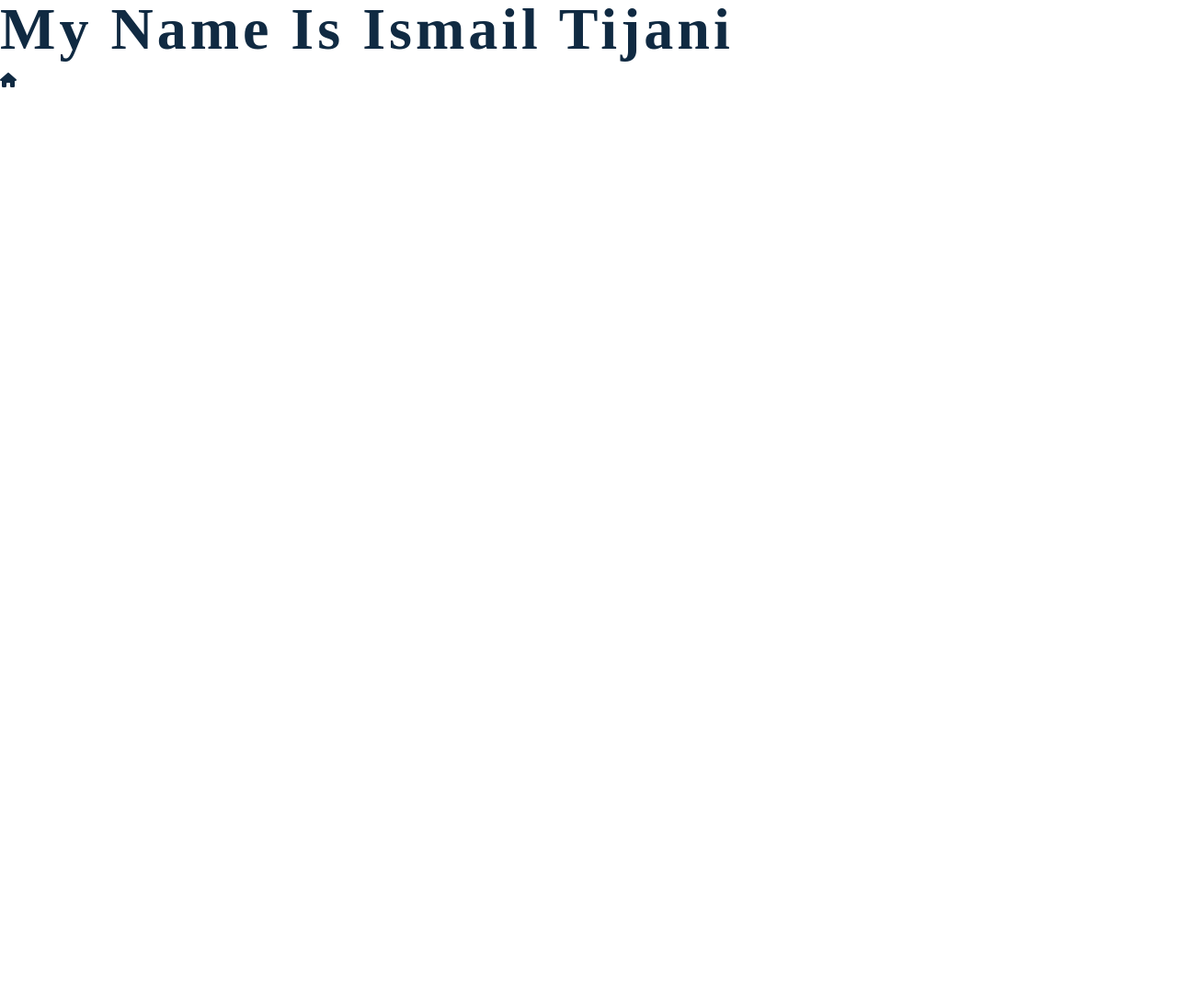
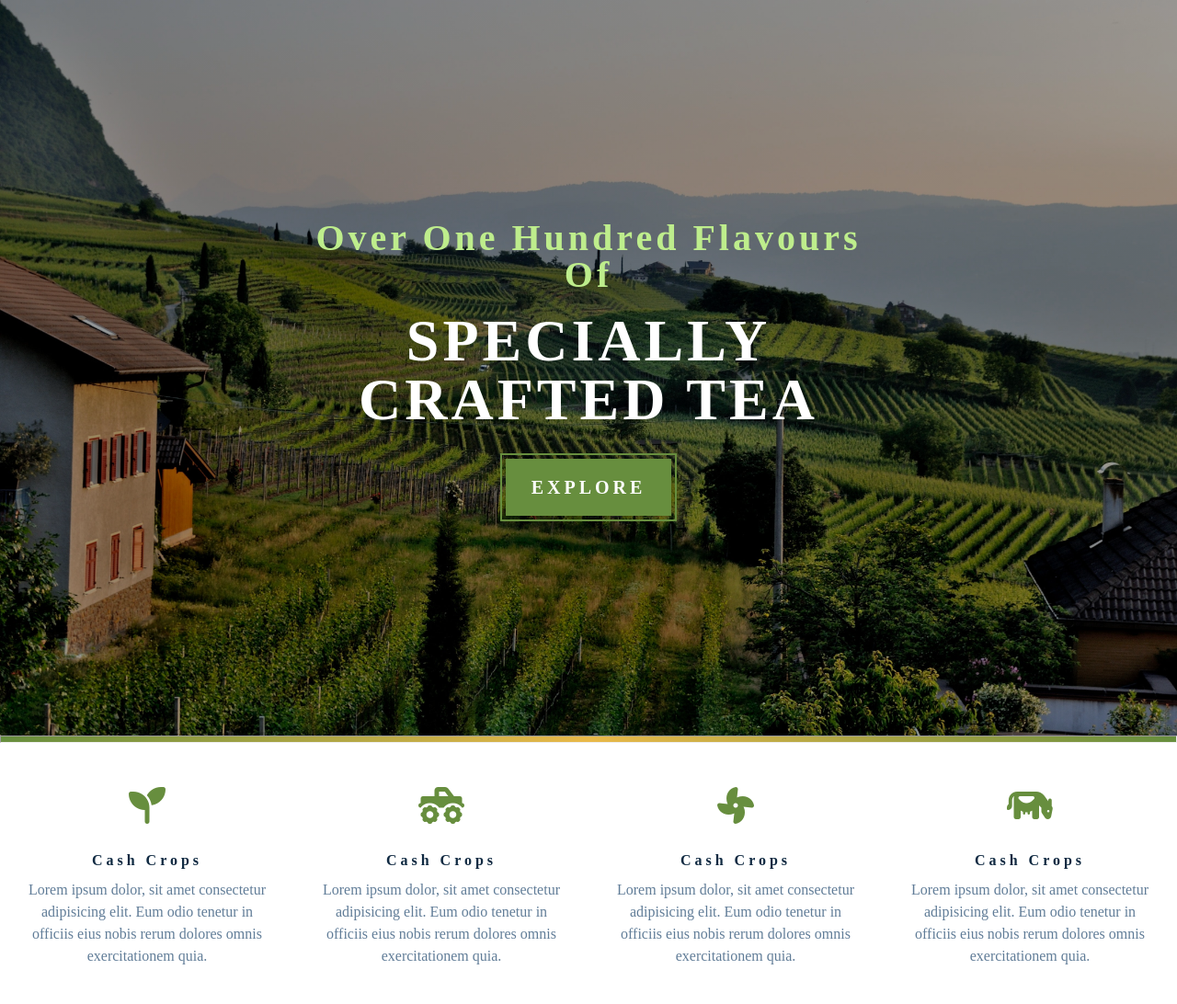
Before and after one commit to ismailtijani/Farm-Service, a plain HTML site: page index.html in a window 1280 px wide. Shown: the whole page at 92% size. Before the commit the page ends 800 px from the top, so only its background shows below. Drawn offline with Linux system fonts and the light colour scheme; a web font is replaced by a local one.

Commit message:
Implementing service section

```diff
--- a/index.html
+++ b/index.html
@@ -12,8 +12,52 @@
 </head>
 
 <body>
-    <h1>My name is Ismail Tijani</h1>
-    <i class="fa-solid fa-house"></i>
+    <!-- App Header -->
+    <header>
+        <nav></nav>
+        <div class="banner">
+            <h2>Over one hundred flavours of</h2>
+            <h1> specially <br> crafted tea</h1>
+            <a href="skills.html" class="btn banner-btn">Explore</a>
+        </div>
+    </header>
+    <!-- Horizontal Rule -->
+    <hr>
+
+    <!-- Skills Session -->
+    <section class="service-section">
+        <article class="service">
+            <span class="service-icon">
+                <i class="fa-solid fa-seedling"></i>
+            </span>
+            <h4 class="service-title">Cash Crops</h4>
+            <p class="service-text">Lorem ipsum dolor, sit amet consectetur adipisicing elit. Eum odio tenetur in
+                officiis eius nobis rerum dolores omnis exercitationem quia.</p>
+        </article>
+        <article class="service">
+            <span class="service-icon">
+                <i class="fa-solid fa-truck-monster"></i> </span>
+            <h4 class="service-title">Cash Crops</h4>
+            <p class="service-text">Lorem ipsum dolor, sit amet consectetur adipisicing elit. Eum odio tenetur in
+                officiis eius nobis rerum dolores omnis exercitationem quia.</p>
+        </article>
+        <article class="service">
+            <span class="service-icon">
+                <i class="fa-solid fa-fan"></i>
+            </span>
+            <h4 class="service-title">Cash Crops</h4>
+            <p class="service-text">Lorem ipsum dolor, sit amet consectetur adipisicing elit. Eum odio tenetur in
+                officiis eius nobis rerum dolores omnis exercitationem quia.</p>
+        </article>
+        <article class="service">
+            <span class="service-icon">
+                <i class="fa-solid fa-cow"></i>
+            </span>
+            <h4 class="service-title">Cash Crops</h4>
+            <p class="service-text">Lorem ipsum dolor, sit amet consectetur adipisicing elit. Eum odio tenetur in
+                officiis eius nobis rerum dolores omnis exercitationem quia.</p>
+        </article>
+    </section>
 </body>
 
 </html>
--- a/styles.css
+++ b/styles.css
@@ -1,8 +1,9 @@
 @import url("https://fonts.googleapis.com/css2?family=Catamaran:wght@400;700&family=Grand+Hotel&display=swap");
 
 /*
+=============
+Variables
 ============
-Variables
 */
 
 :root {
@@ -101,3 +102,126 @@ p {
     line-height: 1;
   }
 }
+
+/* Gloable CSS */
+.btn {
+  color: var(--clr-white);
+  background: var(--clr-primary);
+  padding: 0.75rem 1rem;
+  letter-spacing: var(--spacing);
+  text-transform: uppercase;
+  display: inline-block;
+  font-weight: 700;
+  transition: var(--transition);
+  font-size: 1rem;
+  border: none;
+  cursor: pointer;
+  box-shadow: 0 1px 3px rgba(0, 0, 0, 0.2);
+}
+
+.btn:hover {
+  color: var(--clr-primary);
+  background: var(--clr-primary-light);
+}
+/*
+=============
+Header
+============
+*/
+header {
+  min-height: 100vh;
+  background: linear-gradient(rgba(0, 0, 0, 0.4), rgba(0, 0, 0, 0.4)),
+    url(./images/banner.jpg) center/cover no-repeat fixed;
+  position: relative;
+  /* Animation */
+  overflow-x: hidden;
+
+  /* Banner styles */
+  > .banner {
+    text-align: center;
+    position: absolute;
+    top: 50%;
+    left: 50%;
+    transform: translate(-50%, -50%);
+
+    /* Banner heading styles */
+    > h2 {
+      font-family: var(--ff-secondary);
+      color: var(--clr-primary-light);
+      /* Animation */
+    }
+    > h1 {
+      color: var(--clr-white);
+      text-transform: uppercase;
+      margin-top: 1.25rem;
+      margin-bottom: 2rem;
+      /* Animation */
+    }
+
+    /* Banner Button */
+    .btn {
+      outline: 0.125rem solid var(--clr-primary);
+      outline-offset: 0.25rem;
+      font-size: 1.25rem;
+      padding: 1rem 1.75rem;
+    }
+  }
+}
+
+/* Content Divider */
+hr {
+  height: 0.5rem;
+  background: linear-gradient(to left, var(--clr-primary), #e9b949, var(--clr-primary));
+}
+
+/*
+=============
+Services
+=============
+*/
+
+.service-section {
+  background: var(--clr-grey-10);
+}
+
+.service {
+  text-align: center;
+  padding: 2.5rem 0;
+  transition: var(--transition);
+}
+
+.service-icon {
+  font-size: 2.5rem;
+  color: var(--clr-primary);
+  margin-bottom: 1.25rem;
+  display: inline-block;
+  transition: var(--transition);
+}
+
+.service-text {
+  color: var(--clr-grey-5);
+  max-width: 17rem;
+  margin: 0 auto;
+}
+
+/* Service State */
+.service:hover {
+  background: var(--clr-white);
+  box-shadow: 0 2px var(--clr-primary);
+}
+
+.service:hover .service-icon {
+  transform: translateY(-5px);
+}
+
+@media screen and (min-width: 570px) {
+  .service {
+    float: left;
+    width: 50%;
+  }
+}
+@media screen and (min-width: 1200px) {
+  .service {
+    width: 25%;
+  }
+}
```
Also changed, not shown: images/banner.jpg (renamed from images/pexels-roland-dumke-943700.jpg).
